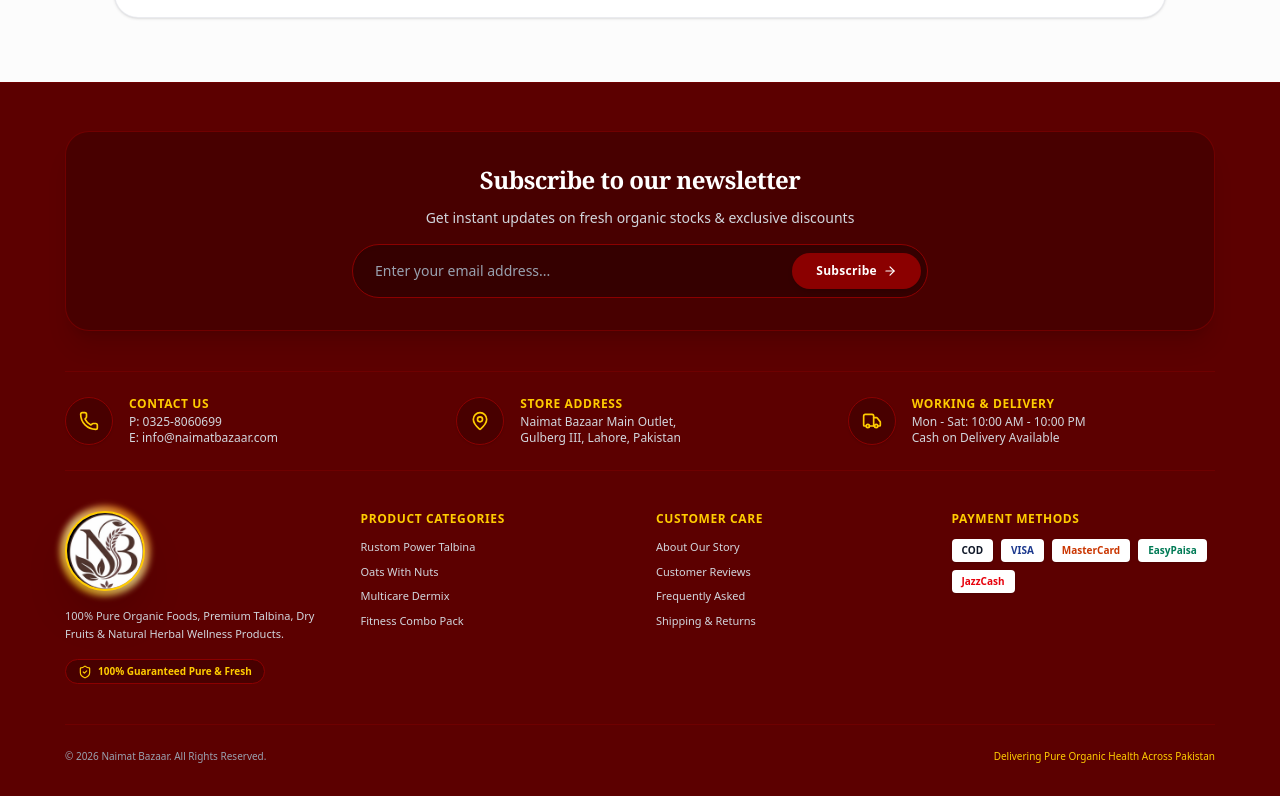
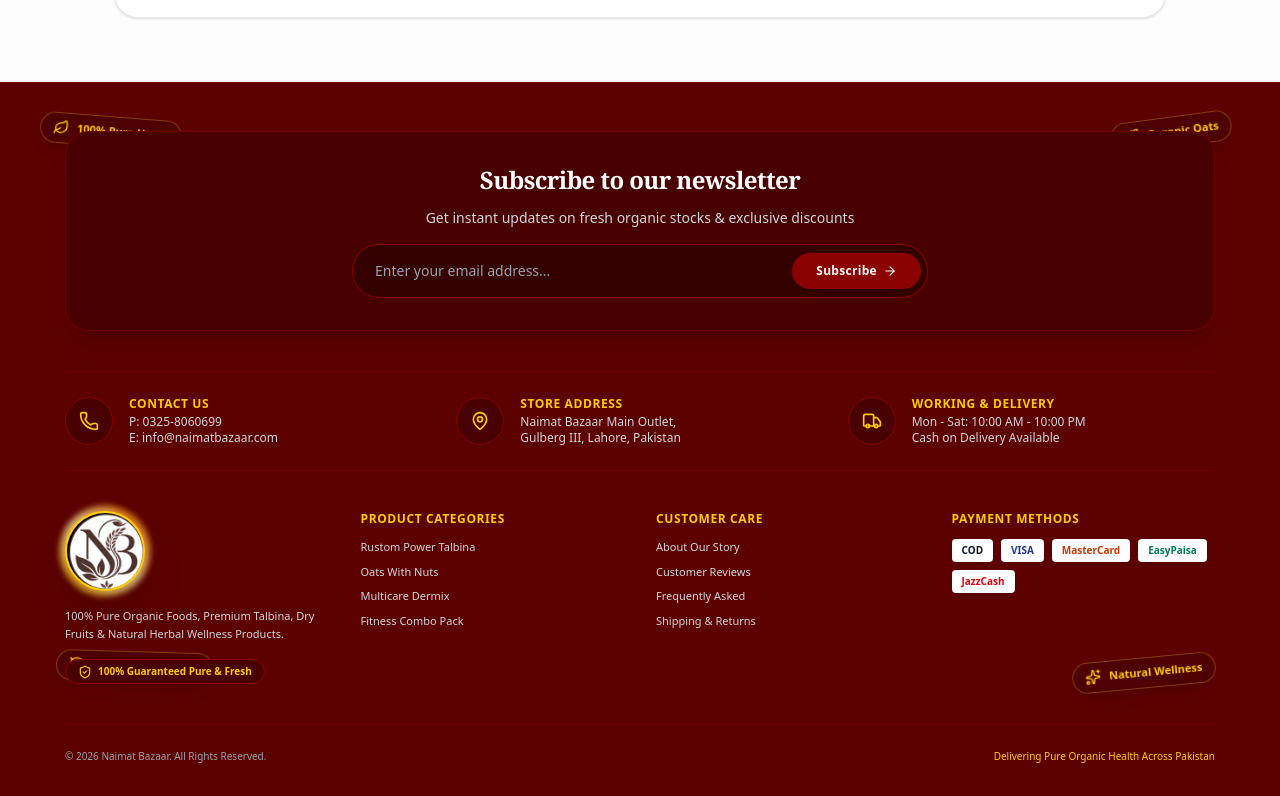
Before and after one commit to umar-dev-io/naimatbazaar, a Next.js app: page / in a window 1280 px wide. Shown: the part 6497-7293 px from the top of the page. Built offline with nearby package versions, Linux system fonts and the light colour scheme.

Commit message:
footer updated

```diff
--- a/src/components/public/Footer.jsx
+++ b/src/components/public/Footer.jsx
@@ -1,7 +1,17 @@
 "use client";
 
 import { motion } from "framer-motion";
-import { Phone, MapPin, Truck, ShieldCheck, ArrowRight } from "lucide-react";
+import {
+  Phone,
+  MapPin,
+  Truck,
+  ShieldCheck,
+  ArrowRight,
+  Leaf,
+  Wheat,
+  Nut,
+  Sparkles
+} from "lucide-react";
 import {
   footerContactData,
   productCategoriesData,
@@ -19,7 +29,52 @@
 export default function Footer() {
   return (
     <footer className="bg-[#5c0000] text-[#dddddd] pt-12 pb-8 px-4 sm:px-6 relative overflow-hidden border-t border-[#8B0000]/40">
-      <div className="max-w-[1150px] mx-auto space-y-10">
+
+      {/* ================= FLOATING ORGANIC ICONS (BACKGROUND) ================= */}
+
+      {/* 1. Herbs Floating Badge - Top Left */}
+      <motion.div
+        animate={{ y: [0, -12, 0], rotate: [0, 8, 0] }}
+        transition={{ duration: 4, repeat: Infinity, ease: "easeInOut" }}
+        className="absolute top-10 left-4 sm:left-10 bg-[#480000]/70 border border-[#ffcc00]/30 px-3 py-1.5 rounded-2xl shadow-lg backdrop-blur-md hidden sm:flex items-center gap-2 text-[#ffcc00] text-[11px] font-bold pointer-events-none z-0"
+      >
+        <Leaf className="w-4 h-4 text-[#ffcc00]" />
+        <span>100% Pure Herbs</span>
+      </motion.div>
+
+      {/* 2. Oats / Wheat Floating Badge - Top Right */}
+      <motion.div
+        animate={{ y: [0, -15, 0], rotate: [0, -8, 0] }}
+        transition={{ duration: 4.5, repeat: Infinity, ease: "easeInOut", delay: 0.5 }}
+        className="absolute top-12 right-4 sm:right-12 bg-[#480000]/70 border border-[#ffcc00]/30 px-3 py-1.5 rounded-2xl shadow-lg backdrop-blur-md hidden sm:flex items-center gap-2 text-[#ffcc00] text-[11px] font-bold pointer-events-none z-0"
+      >
+        <Wheat className="w-4 h-4 text-[#ffcc00]" />
+        <span>Organic Oats</span>
+      </motion.div>
+
+      {/* 3. Dry Fruits Floating Badge - Middle/Bottom Left */}
+      <motion.div
+        animate={{ y: [0, -10, 0], rotate: [0, 6, 0] }}
+        transition={{ duration: 5, repeat: Infinity, ease: "easeInOut", delay: 1 }}
+        className="absolute bottom-28 left-6 sm:left-14 bg-[#480000]/70 border border-[#ffcc00]/30 px-3 py-1.5 rounded-2xl shadow-lg backdrop-blur-md hidden lg:flex items-center gap-2 text-[#ffcc00] text-[11px] font-bold pointer-events-none z-0"
+      >
+        <Nut className="w-4 h-4 text-[#ffcc00]" />
+        <span>Premium Dry Fruits</span>
+      </motion.div>
+
+      {/* 4. Organic Goodness Badge - Bottom Right */}
+      <motion.div
+        animate={{ y: [0, -14, 0], rotate: [0, -6, 0] }}
+        transition={{ duration: 3.8, repeat: Infinity, ease: "easeInOut", delay: 0.8 }}
+        className="absolute bottom-24 right-8 sm:right-16 bg-[#480000]/70 border border-[#ffcc00]/30 px-3 py-1.5 rounded-2xl shadow-lg backdrop-blur-md hidden lg:flex items-center gap-2 text-[#ffcc00] text-[11px] font-bold pointer-events-none z-0"
+      >
+        <Sparkles className="w-4 h-4 text-[#ffcc00]" />
+        <span>Natural Wellness</span>
+      </motion.div>
+
+      {/* ================= MAIN FOOTER CONTENT ================= */}
+      <div className="max-w-[1150px] mx-auto space-y-10 relative z-10">
+
         {/* Top Newsletter Card Section */}
         <motion.div
           initial={{ opacity: 0, y: 30 }}
@@ -121,13 +176,12 @@
                 }}
               />
 
-              {/* Logo Circle Wrapper (Transparent background to fix dark corners) */}
+              {/* Logo Circle Wrapper */}
               <motion.div
                 whileHover={{ scale: 1.05 }}
                 whileTap={{ scale: 0.95 }}
                 className="relative w-20 h-20 bg-transparent rounded-full flex items-center justify-center shadow-2xl border-2 border-[#ffcc00] overflow-hidden z-10"
               >
-                {/* Fully visible logo image */}
                 <motion.img
                   src="/images/favicon.png"
                   alt="Naimat Bazaar Logo"
```
